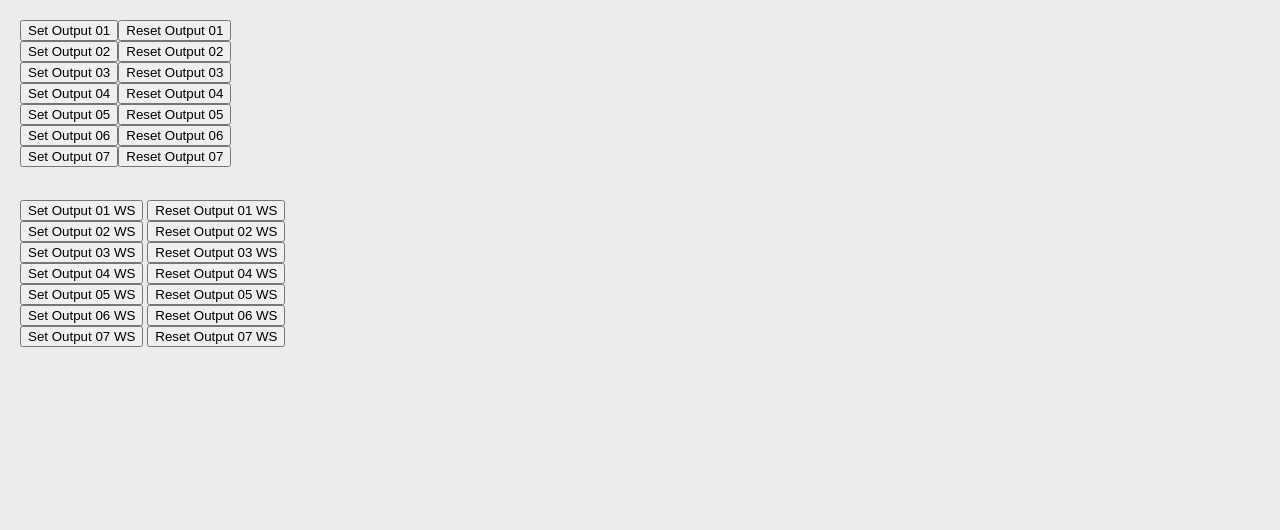
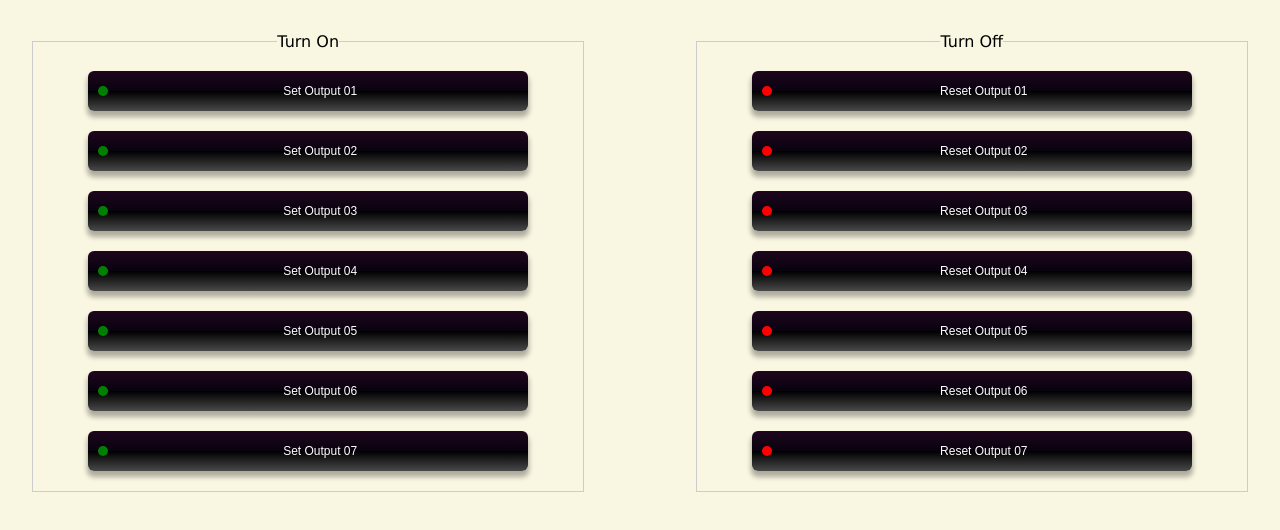
Before and after one commit to nneves/Raspberrypi_GPIO, a website: page public/index.html in a window 1280 px wide. Drawn offline with nearby package versions, Linux system fonts and the light colour scheme; no server answers.

Commit message:
Updating UI code prepared by Jorge Encarnação (@jfgen on Twitter)

```diff
--- a/public/index.html
+++ b/public/index.html
@@ -5,47 +5,44 @@
   <title>Raspberry Pi GPIO WebInterface</title>
   <link rel="stylesheet" href="stylesheets/reset.css" media="all" />
   <link rel="stylesheet" href="stylesheets/style.css" media="all" />
+<!--   <link rel='stylesheet' media='screen and (max-width: 700px)' href='stylesheets/small.css' /> -->
+  <link href="stylesheets/small.css" rel="stylesheet" type="text/css">
+  <meta name="viewport" content="width=device-width, initial-scale=1.0, maximum-scale=1.0, user-scalable=no"/>
+  <style type="text/css">
+
+  </style>
 </head>
 <body>
-	<div id="block01" class="block01">
-    <button type="button" onclick="rpi_gpio.sendCmd('SET_GPIO_04');">Set Output 01</button><button type="button" onclick="rpi_gpio.sendCmd('RESET_GPIO_04');">Reset Output 01</button><br>
-    <button type="button" onclick="rpi_gpio.sendCmd('SET_GPIO_17');">Set Output 02</button><button type="button" onclick="rpi_gpio.sendCmd('RESET_GPIO_17');">Reset Output 02</button><br>
-    <button type="button" onclick="rpi_gpio.sendCmd('SET_GPIO_21');">Set Output 03</button><button type="button" onclick="rpi_gpio.sendCmd('RESET_GPIO_21');">Reset Output 03</button><br>
-    <button type="button" onclick="rpi_gpio.sendCmd('SET_GPIO_22');">Set Output 04</button><button type="button" onclick="rpi_gpio.sendCmd('RESET_GPIO_22');">Reset Output 04</button><br>
-    <button type="button" onclick="rpi_gpio.sendCmd('SET_GPIO_23');">Set Output 05</button><button type="button" onclick="rpi_gpio.sendCmd('RESET_GPIO_23');">Reset Output 05</button><br>
-    <button type="button" onclick="rpi_gpio.sendCmd('SET_GPIO_24');">Set Output 06</button><button type="button" onclick="rpi_gpio.sendCmd('RESET_GPIO_24');">Reset Output 06</button><br>
-    <button type="button" onclick="rpi_gpio.sendCmd('SET_GPIO_25');">Set Output 07</button><button type="button" onclick="rpi_gpio.sendCmd('RESET_GPIO_25');">Reset Output 07</button>
-	</div>
-
-  <div id="block02" class="block02">
-    <button type="button" onclick="socket.emit('gpiodata', { wsdata: 'SET_GPIO_04' });">Set Output 01 WS</button>
-    <button type="button" onclick="socket.emit('gpiodata', { wsdata: 'RESET_GPIO_04' });">Reset Output 01 WS</button><br>
-    <button type="button" onclick="socket.emit('gpiodata', { wsdata: 'SET_GPIO_17' });">Set Output 02 WS</button>
-    <button type="button" onclick="socket.emit('gpiodata', { wsdata: 'RESET_GPIO_17' });">Reset Output 02 WS</button><br>
-    <button type="button" onclick="socket.emit('gpiodata', { wsdata: 'SET_GPIO_21' });">Set Output 03 WS</button>
-    <button type="button" onclick="socket.emit('gpiodata', { wsdata: 'RESET_GPIO_21' });">Reset Output 03 WS</button><br>
-    <button type="button" onclick="socket.emit('gpiodata', { wsdata: 'SET_GPIO_22' });">Set Output 04 WS</button>
-    <button type="button" onclick="socket.emit('gpiodata', { wsdata: 'RESET_GPIO_22' });">Reset Output 04 WS</button><br>
-    <button type="button" onclick="socket.emit('gpiodata', { wsdata: 'SET_GPIO_23' });">Set Output 05 WS</button>
-    <button type="button" onclick="socket.emit('gpiodata', { wsdata: 'RESET_GPIO_23' });">Reset Output 05 WS</button><br>
-    <button type="button" onclick="socket.emit('gpiodata', { wsdata: 'SET_GPIO_24' });">Set Output 06 WS</button>
-    <button type="button" onclick="socket.emit('gpiodata', { wsdata: 'RESET_GPIO_24' });">Reset Output 06 WS</button><br>
-    <button type="button" onclick="socket.emit('gpiodata', { wsdata: 'SET_GPIO_25' });">Set Output 07 WS</button>
-    <button type="button" onclick="socket.emit('gpiodata', { wsdata: 'RESET_GPIO_25' });">Reset Output 07 WS</button><br>
+<section>
+   <div id="block01" class="block01">
+    <form action="" id="toggles" class="toggles">
+      <fieldset>
+        <legend>Turn On</legend>
+        <button class="on" type="button" onclick="rpi_gpio.sendCmd('SET_GPIO_04');">Set <span class="output">Output</span> 01</button>
+        <button class="on" type="button" onclick="rpi_gpio.sendCmd('SET_GPIO_17');">Set <span class="output">Output</span> 02</button>
+        <button class="on" type="button" onclick="rpi_gpio.sendCmd('SET_GPIO_21');">Set <span class="output">Output</span> 03</button>
+        <button class="on" type="button" onclick="rpi_gpio.sendCmd('SET_GPIO_22');">Set <span class="output">Output</span> 04</button>
+        <button class="on" type="button" onclick="rpi_gpio.sendCmd('SET_GPIO_23');">Set <span class="output">Output</span> 05</button>
+        <button class="on" type="button" onclick="rpi_gpio.sendCmd('SET_GPIO_24');">Set <span class="output">Output</span> 06</button>
+        <button class="on" type="button" onclick="rpi_gpio.sendCmd('SET_GPIO_25');">Set <span class="output">Output</span> 07</button>
+      </fieldset>
+      <fieldset style="float: right;">
+        <legend>Turn Off</legend>
+        <button class="off" type="button" onclick="rpi_gpio.sendCmd('RESET_GPIO_04');">Reset <span class="output">Output</span> 01</button>
+        <button class="off" type="button" onclick="rpi_gpio.sendCmd('RESET_GPIO_17');">Reset <span class="output">Output</span> 02</button>
+        <button class="off" type="button" onclick="rpi_gpio.sendCmd('RESET_GPIO_21');">Reset <span class="output">Output</span> 03</button>
+        <button class="off" type="button" onclick="rpi_gpio.sendCmd('RESET_GPIO_22');">Reset <span class="output">Output</span> 04</button>
+        <button class="off" type="button" onclick="rpi_gpio.sendCmd('RESET_GPIO_23');">Reset <span class="output">Output</span> 05</button>
+        <button class="off" type="button" onclick="rpi_gpio.sendCmd('RESET_GPIO_24');">Reset <span class="output">Output</span> 06</button>
+        <button class="off" type="button" onclick="rpi_gpio.sendCmd('RESET_GPIO_25');">Reset <span class="output">Output</span> 07</button>
+    </fieldset>
+    </form>
   </div>
+</section>
 
   <script type="text/javascript" src="javascripts/gpio.js"></script>
   <script type="text/javascript">
     var rpi_gpio = RPI.Gpio();
   </script>
-
-  <script src="/socket.io/socket.io.js"></script>
-  <script>
-    var socket = io.connect('http://workbench01');
-    socket.on('news', function (data) {
-      console.log(data);
-      socket.emit('my other event', { my: 'data' });
-    });
-  </script>
 	</body>
 </html>
--- /dev/null
+++ b/public/stylesheets/small.css
@@ -0,0 +1,11 @@
+/*  CSS by Jorge Encarnação - @jfgen on Twitter */
+
+@media screen and (max-width: 1281px){
+	section{width:100%;}
+	#block01{ width: 100%; padding: 0;}
+	button{font-size: 0.75em; width: 80%; height: 40px;}
+	.output{display: none;}
+}
+@media screen and (min-width: 800px){
+	.output{display: inline;}
+}
--- a/public/stylesheets/style.css
+++ b/public/stylesheets/style.css
@@ -1,23 +1,73 @@
-body {
-  padding: 0px;
-  font: 12px "Lucida Grande", Helvetica, Arial, sans-serif;
-  background-color:#edeceb;
-}
-
-a {
-  color: #00B7FF;
-}
-
-.block01 {
-  position:absolute;
-  left:20px;
-  top:20px;
-  width:400px;
-}
-
-.block02 {
-  position:absolute;
-  left:20px;
-  top:200px;
-  width:400px;
-}
+    body{
+      background-color: rgb(249,246,225);
+      font-family: verdana;
+      font-size: 100%;
+    }
+    section{
+      width: 90%;
+      margin: 0 auto;
+    }
+    #block01{
+      margin: 0 auto;
+      width: 50%;
+      text-align: center;
+      padding: 20px 4.255319149%;
+      overflow: hidden;
+    }
+    .toggles{
+      width: 100%;
+      overflow: hidden;
+    }
+    .toggles fieldset{
+      width: 43%;
+      float: left;
+      border: 1px solid #ccc;
+      margin: 2.5%;
+    }
+    button{
+      margin: 20px auto;
+      height: 30px;
+      background: #1e061d; /* Old browsers */
+      background: -moz-linear-gradient(top,  #1e061d 0%, #09020f 50%, #000000 51%, #494949 100%); /* FF3.6+ */
+      background: -webkit-gradient(linear, left top, left bottom, color-stop(0%,#1e061d), color-stop(50%,#09020f), color-stop(51%,#000000), color-stop(100%,#494949)); /* Chrome,Safari4+ */
+      background: -webkit-linear-gradient(top,  #1e061d 0%,#09020f 50%,#000000 51%,#494949 100%); /* Chrome10+,Safari5.1+ */
+      background: -o-linear-gradient(top,  #1e061d 0%,#09020f 50%,#000000 51%,#494949 100%); /* Opera 11.10+ */
+      background: -ms-linear-gradient(top,  #1e061d 0%,#09020f 50%,#000000 51%,#494949 100%); /* IE10+ */
+      background: linear-gradient(to bottom,  #1e061d 0%,#09020f 50%,#000000 51%,#494949 100%); /* W3C */
+      filter: progid:DXImageTransform.Microsoft.gradient( startColorstr='#1e061d', endColorstr='#494949',GradientType=0 ); /* IE6-9 */
+      color: #FFF;
+      padding-left: 30px;
+      border: 0px;
+      -webkit-border-radius: 6px;
+      border-radius: 6px;
+      -webkit-box-shadow:  0px 14px 20px 1px rgba(0, 0, 0, 0.3);
+      box-shadow:  0px 5px 5px 1px rgba(0, 0, 0, 0.3);
+      position: relative;
+      display: block;
+    }
+    button:after{
+      content:'';
+      height: 10px;
+      width: 10px;
+      background-color: green;
+      display: block;
+      position: absolute;
+      top: 50%;
+      left: 10px;
+      -webkit-border-radius: 6px;
+      border-radius: 6px;
+      margin-top: -5px;
+    }
+    button.off:after{
+      background-color: red;
+    }
+    button:active{
+      -webkit-box-shadow: inset 0px 1px 1px 1px rgba(0, 0, 0, 0.3);
+        box-shadow: inset 0px 1px 1px 1px rgba(0, 0, 0, 0.3);
+    }
+    button:active:after{
+      background-color: #5e0202;
+    }
+    button.on:active:after{
+      background-color: #073804;
+    }
```
